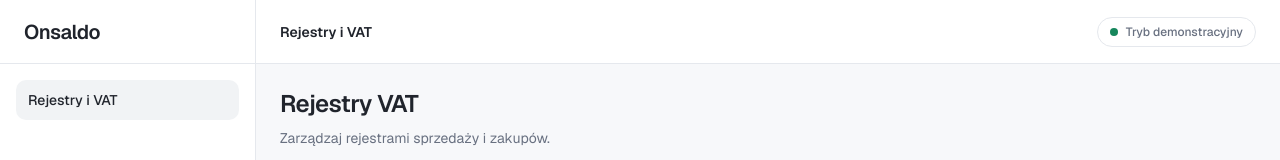
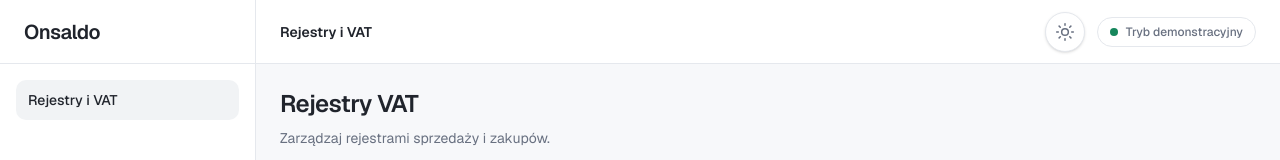
Before and after one commit to mykytapilec/onsaldo-vat-register, a Next.js app: page / in a window 1280 px wide. Shown: the top 160 px of the page. Built offline with nearby package versions, Linux system fonts and the light colour scheme.

Commit message:
feat: add light and dark theme toggle

```diff
--- /dev/null
+++ b/components/layout/theme-toggle.tsx
@@ -0,0 +1,60 @@
+
+"use client";
+
+import { useEffect } from "react";
+
+export function ThemeToggle() {
+  useEffect(() => {
+    const savedTheme = localStorage.getItem("theme");
+    const initialTheme = savedTheme === "dark" ? "dark" : "light";
+
+    document.documentElement.classList.toggle(
+      "dark",
+      initialTheme === "dark",
+    );
+  }, []);
+
+  function toggleTheme() {
+    const isDark = document.documentElement.classList.contains("dark");
+    const nextTheme = isDark ? "light" : "dark";
+
+    document.documentElement.classList.toggle(
+      "dark",
+      nextTheme === "dark",
+    );
+
+    localStorage.setItem("theme", nextTheme);
+  }
+
+  return (
+    <button
+      type="button"
+      onClick={toggleTheme}
+      aria-label="Zmień motyw"
+      title="Zmień motyw"
+      className="flex h-10 w-10 items-center justify-center rounded-full border border-[var(--border)] bg-[var(--surface)] text-[var(--foreground-secondary)] shadow-sm transition-colors hover:bg-[var(--surface-secondary)]"
+    >
+      <svg
+        aria-hidden="true"
+        width="20"
+        height="20"
+        viewBox="0 0 24 24"
+        fill="none"
+        stroke="currentColor"
+        strokeWidth="1.8"
+        strokeLinecap="round"
+        strokeLinejoin="round"
+      >
+        <circle cx="12" cy="12" r="4" />
+        <path d="M12 2v2" />
+        <path d="M12 20v2" />
+        <path d="m4.93 4.93 1.42 1.42" />
+        <path d="m17.65 17.65 1.42 1.42" />
+        <path d="M2 12h2" />
+        <path d="M20 12h2" />
+        <path d="m6.35 17.65-1.42 1.42" />
+        <path d="m19.07 4.93-1.42 1.42" />
+      </svg>
+    </button>
+  );
+}
--- a/components/layout/topbar.tsx
+++ b/components/layout/topbar.tsx
@@ -1,12 +1,17 @@
+
+import { ThemeToggle } from "./theme-toggle";
 
 export function Topbar() {
   return (
-    <header className="flex h-16 items-center justify-between border-b border-[var(--border)] bg-[var(--surface)] px-6">
+    <header className="flex h-16 items-center justify-between border-b border-[var(--border)] bg-[var(--surface)] px-4 md:px-6">
       <div>
         <h1 className="text-sm font-semibold text-[var(--foreground)]">
           Rejestry i VAT
         </h1>
       </div>
+
+      <div className="flex items-center gap-3">
+        <ThemeToggle />
 
         <div className="flex items-center gap-2 rounded-full border border-[var(--border)] px-3 py-1.5">
           <span
@@ -17,6 +22,7 @@ export function Topbar() {
             Tryb demonstracyjny
           </span>
         </div>
+      </div>
     </header>
   );
 }
```
Lines whose indentation alone changed are shown as unchanged.
